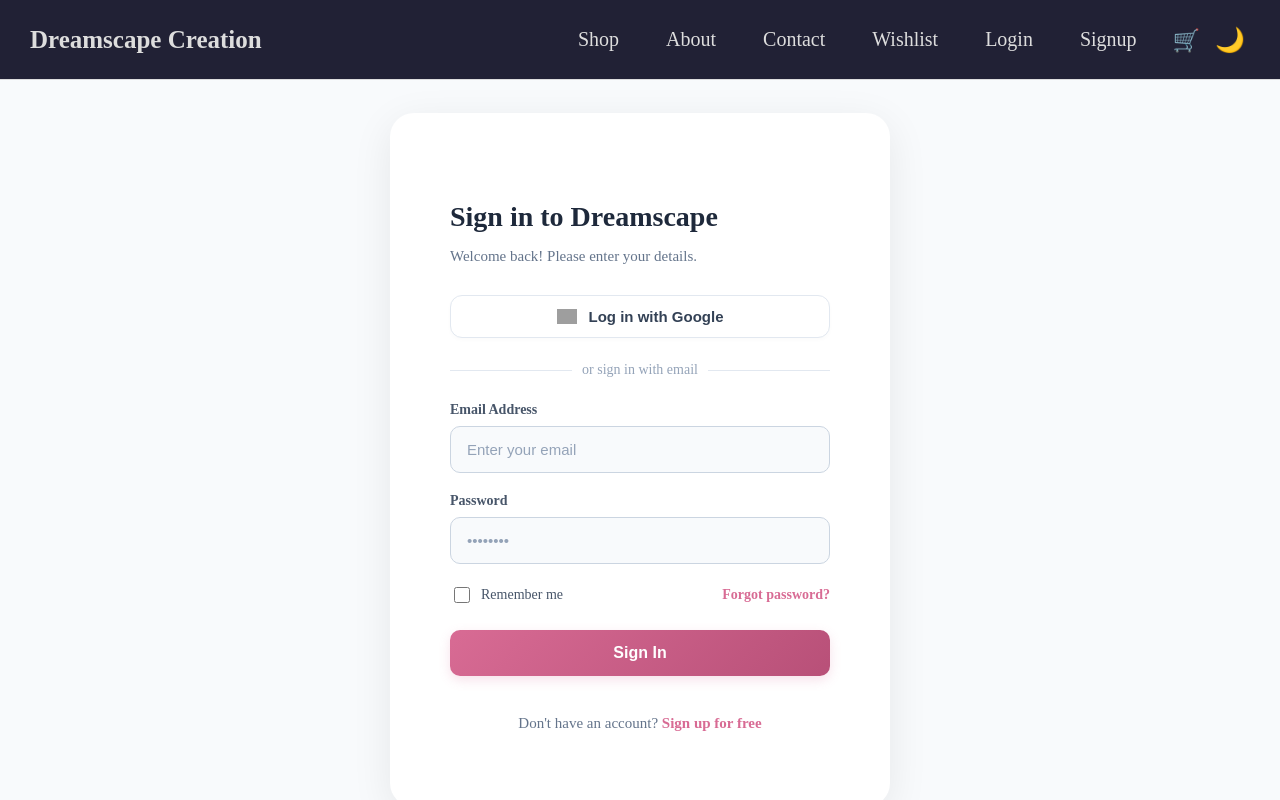
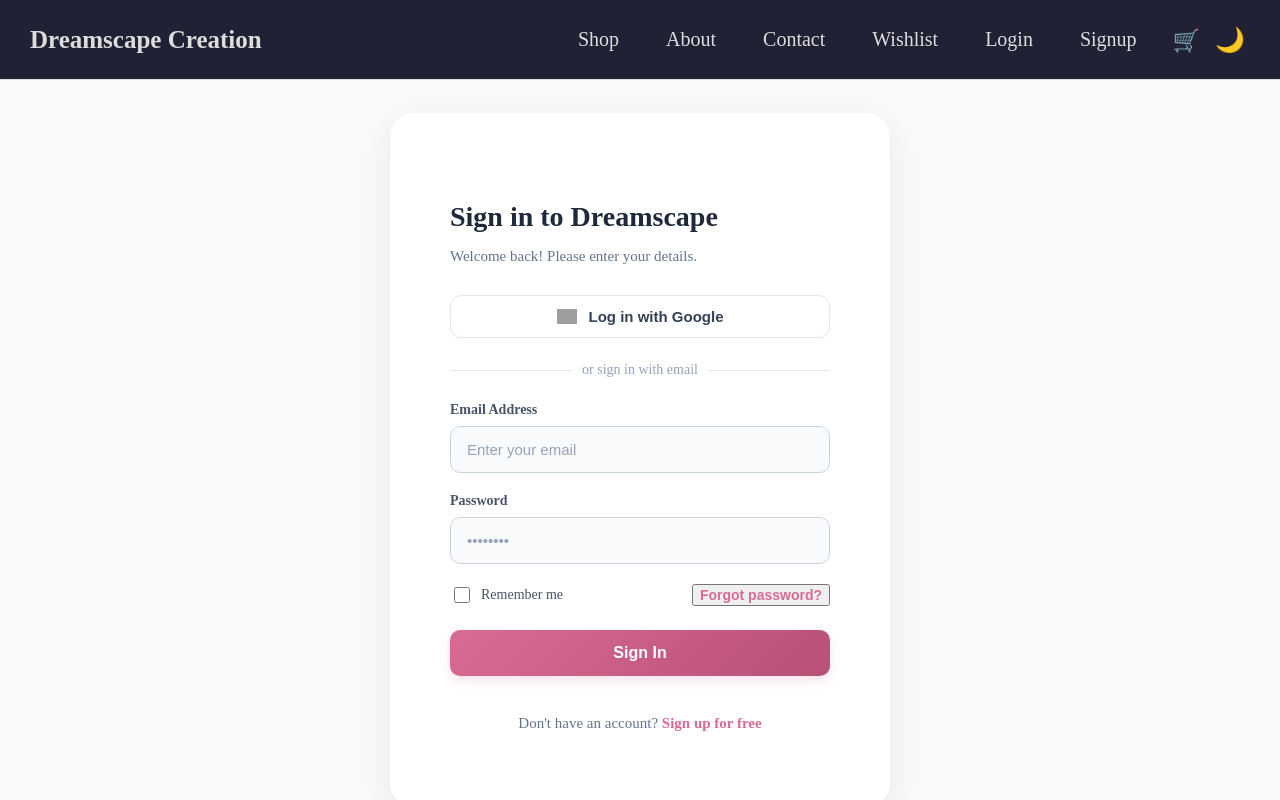
Before and after one commit to annu1908/1dreamscape_creation, a React (Create React App) app in the folder client/: page /login in a window 1280 px wide. Shown: the top 800 px of the page. Built offline with nearby package versions, Linux system fonts and the light colour scheme; no server answers; grey boxes are pictures that could not be loaded.

Commit message:
fix: replace anchor tag with button to fix Vercel build error

```diff
--- a/client/src/pages/Login.js
+++ b/client/src/pages/Login.js
@@ -99,9 +99,9 @@ const Login = () => {
               <label className="remember-me">
                 <input type="checkbox" /> Remember me
               </label>
-              <a href="#" className="forgot-password" onClick={(e) => { e.preventDefault(); alert('Password reset coming soon!'); }}>
+              <button type="button" className="forgot-password" onClick={() => alert('Password reset coming soon!')}>
                 Forgot password?
-              </a>
+              </button>
             </div>
 
             <button type="submit" className="auth-submit-btn">Sign In</button>
```
